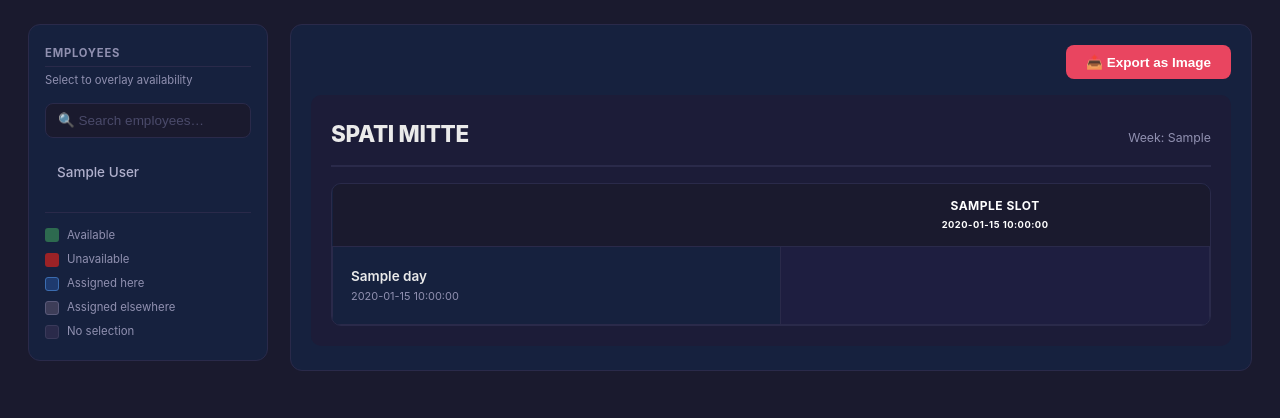
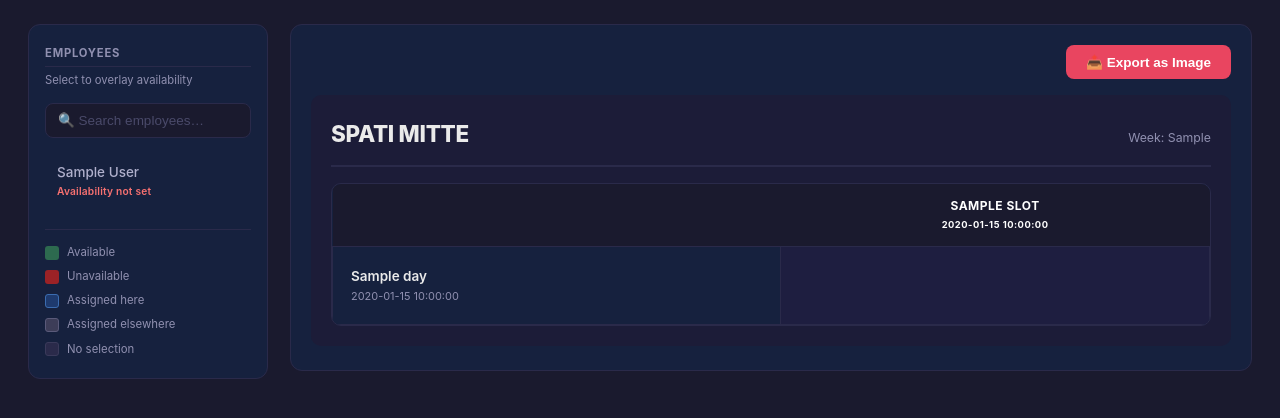
Before and after one commit to MustafaKhan-007/spati-scheduler, a Flask app: template templates/admin_dashboard.html in a window 1280 px wide. Shown: the part 106-524 px from the top of the page. Run offline with Flask 3, Linux system fonts and the light colour scheme; tables that the repository leaves empty hold one stand-in row (values such as "Sample post"); the template is opened without the code that fills it: values that come from a table or form of the project are taken from there, most other values are stand-ins (such as "Sample title", 1, 10 or a date in 2020).

Commit message:
timing fix, calendar reset, green defaulted, availability status under employee name

```diff
--- a/requirements.txt
+++ b/requirements.txt
@@ -5,3 +5,4 @@ psycopg2-binary>=2.9.9
 Werkzeug>=3.0.0
 gunicorn>=22.0.0
 python-dotenv>=1.0.1
+tzdata>=2024.1
--- a/routes/employee.py
+++ b/routes/employee.py
@@ -1,5 +1,8 @@
 from functools import wraps
-from datetime import date, timedelta
+from datetime import date, timedelta, datetime
+from zoneinfo import ZoneInfo
+
+_BERLIN = ZoneInfo("Europe/Berlin")
 
 from flask import Blueprint, render_template, request, jsonify, redirect, url_for
 from flask_login import login_required, current_user
@@ -23,8 +26,11 @@ def employee_required(f):
     return decorated
 
 
+_SLOTS = ["morning", "evening", "night"]
+
+
 def get_week_start() -> date:
-    today = date.today()
+    today = datetime.now(_BERLIN).date()
     return today - timedelta(days=today.weekday())
 
 
@@ -72,7 +78,11 @@ def get_availability():
         week_start=week_start,
     ).all()
 
-    data = {f"{r.day_of_week}_{r.slot}": r.is_available for r in rows}
+    # Pre-fill every slot as available (True) — only override with explicit records
+    data = {f"{day}_{slot}": True for day in range(7) for slot in _SLOTS}
+    for r in rows:
+        data[f"{r.day_of_week}_{r.slot}"] = r.is_available
+
     return jsonify(data)
 
 
--- a/static/calendar.js
+++ b/static/calendar.js
@@ -97,7 +97,7 @@ function loadMyAvailability() {
     .then(function (data) {
       document.querySelectorAll(".toggleable").forEach(function (cell) {
         var key = cell.dataset.day + "_" + cell.dataset.slot;
-        setCellAvailability(cell, data[key] === true);
+        setCellAvailability(cell, data[key] !== false);
       });
     })
     .catch(function (err) { console.error("Could not load availability:", err); });
@@ -310,7 +310,7 @@ function renderCell(cell) {
     }
   } else {
     // No shift — colour by own availability
-    var avail = employeeAvailability[key] === true;
+    var avail = employeeAvailability[key] !== false;
     cell.classList.add(avail ? "available" : "unavail");
     cell.dataset.shiftAssigned = "false";
   }
--- a/static/style.css
+++ b/static/style.css
@@ -637,6 +637,27 @@ small { font-size: 0.78em; }
 .employee-item:hover    { background: rgba(255,255,255,0.06); color: var(--text-light); }
 .employee-item.selected { background: var(--accent); color: #fff; }
 
+.emp-name {
+  display: block;
+  font-size: 0.9rem;
+  font-weight: 500;
+}
+
+.avail-status {
+  display: block;
+  font-size: 0.68rem;
+  font-weight: 600;
+  margin-top: 2px;
+  letter-spacing: 0.2px;
+}
+
+.avail-set     { color: #4ade80; }   /* green  — availability saved */
+.avail-not-set { color: #f87171; }   /* red    — not yet saved */
+
+/* keep status text readable when the row is selected (accent bg) */
+.employee-item.selected .avail-set     { color: #bbf7d0; }
+.employee-item.selected .avail-not-set { color: #fecaca; }
+
 .employee-empty {
   font-size: 0.82rem;
   color: var(--text-muted);
--- a/templates/admin_dashboard.html
+++ b/templates/admin_dashboard.html
@@ -64,7 +64,14 @@
             class="employee-item"
             data-user-id="{{ emp.id }}"
             data-name="{{ emp.full_name }}"
-          >{{ emp.full_name }}</li>
+          >
+            <span class="emp-name">{{ emp.full_name }}</span>
+            {% if emp.id in avail_set_ids %}
+            <span class="avail-status avail-set">{{ t.avail_set }}</span>
+            {% else %}
+            <span class="avail-status avail-not-set">{{ t.avail_not_set }}</span>
+            {% endif %}
+          </li>
           {% else %}
           <li class="employee-empty">{{ t.no_employees }}</li>
           {% endfor %}
--- a/templates/employee_dashboard.html
+++ b/templates/employee_dashboard.html
@@ -53,10 +53,10 @@
             </td>
             {% for slot in slots %}
             <td
-              class="calendar-cell unavail toggleable"
+              class="calendar-cell available toggleable"
               data-day="{{ day.index }}"
               data-slot="{{ slot.key }}"
-              data-available="false"
+              data-available="true"
               title="{{ day.name }} {{ day.date }} — {{ slot.label }}"
             ></td>
             {% endfor %}
--- a/translations.py
+++ b/translations.py
@@ -44,6 +44,9 @@ TRANSLATIONS = {
         "no_branches":     "No branches — run seed.py first.",
 
         # Legend
+        "avail_set":         "Availability set",
+        "avail_not_set":     "Availability not set",
+
         "legend_available":  "Available",
         "legend_unavail":    "Unavailable",
         "legend_assigned":   "Assigned here",
@@ -100,6 +103,9 @@ TRANSLATIONS = {
         "no_employees":    "Keine Mitarbeiter gefunden.\nBitte seed.py ausführen.",
         "no_branches":     "Keine Filialen — bitte seed.py ausführen.",
 
+        "avail_set":         "Verfügbarkeit gesetzt",
+        "avail_not_set":     "Verfügbarkeit nicht gesetzt",
+
         "legend_available":  "Verfügbar",
         "legend_unavail":    "Nicht verfügbar",
         "legend_assigned":   "Hier eingeplant",
@@ -152,6 +158,9 @@ TRANSLATIONS = {
         "no_employees":    "Çalışan bulunamadı.\nLütfen seed.py çalıştırın.",
         "no_branches":     "Şube yok — lütfen seed.py çalıştırın.",
 
+        "avail_set":         "Müsaitlik belirlendi",
+        "avail_not_set":     "Müsaitlik belirlenmedi",
+
         "legend_available":  "Müsait",
         "legend_unavail":    "Müsait Değil",
         "legend_assigned":   "Buraya atandı",
```
Also changed, not shown: routes/admin.py (+19 -2 lines).
